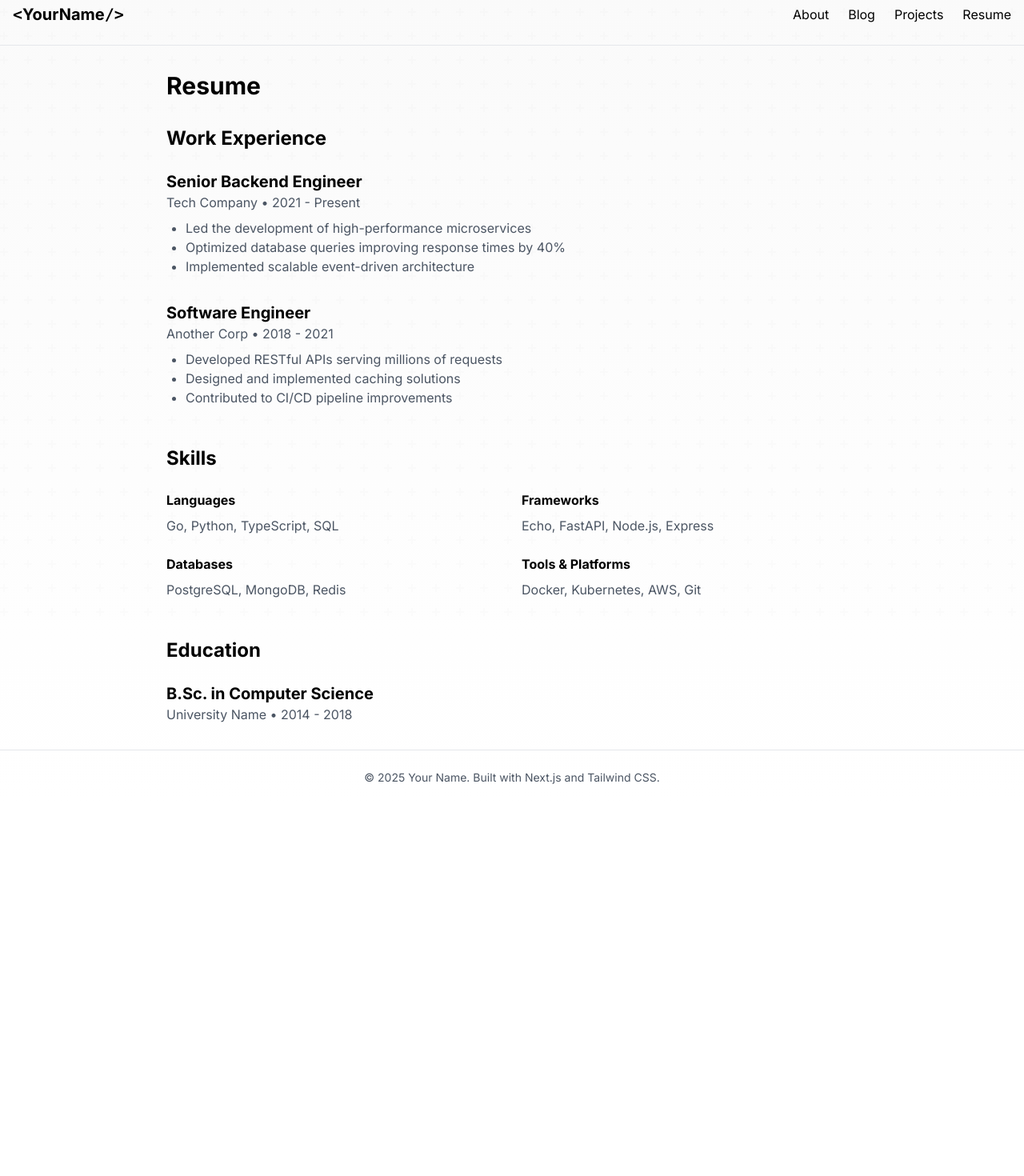
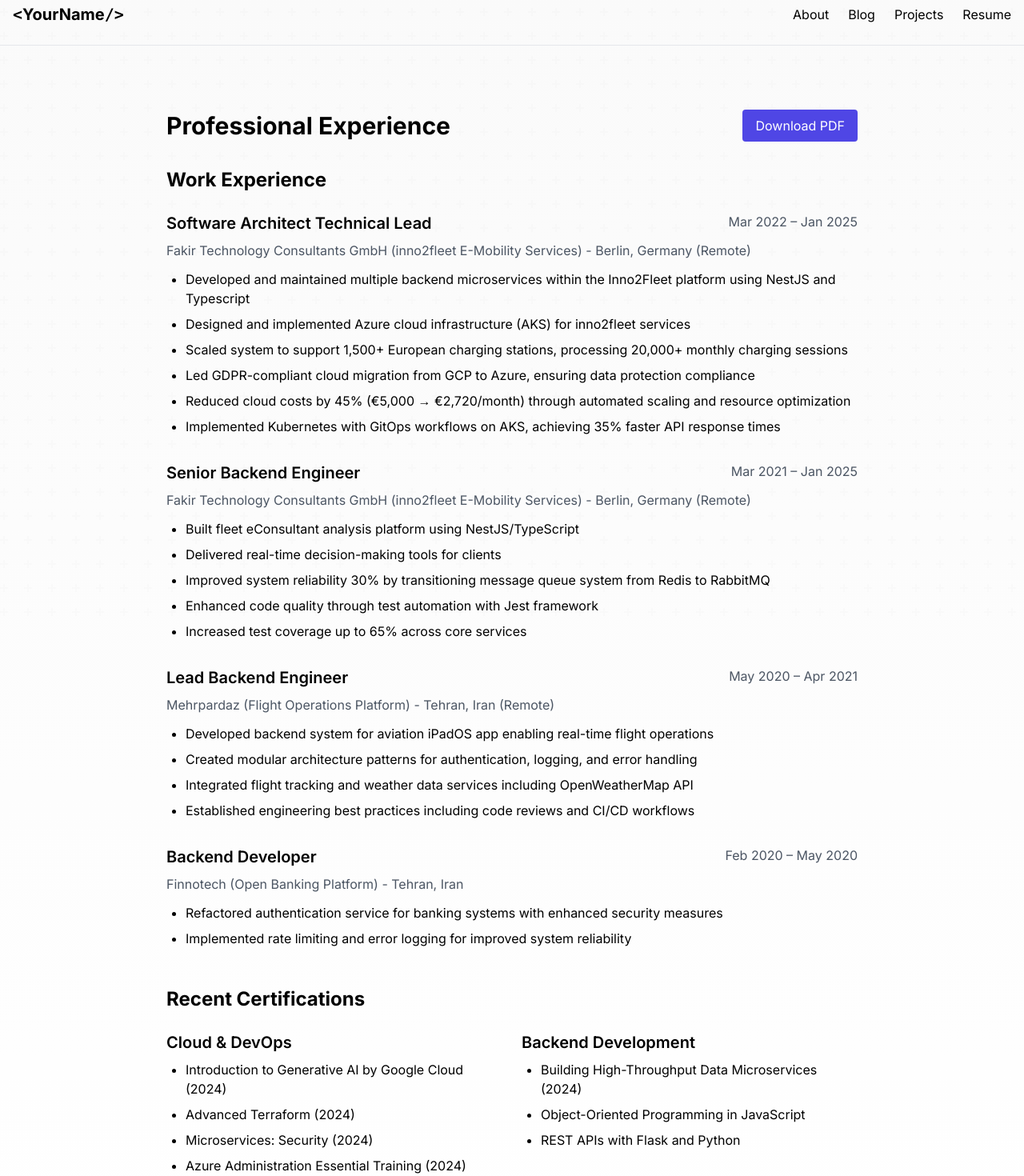
Before and after one commit to MRdevX/mrashidi.me, a Next.js app: page /resume in a window 1280 px wide. Shown: the part 20-1490 px from the top of the page at 80% size. Before the commit the page ends 1026 px from the top, so only its background shows below. Built offline with nearby package versions, Linux system fonts and the light colour scheme.

Commit message:
feat: update Home and About pages with new content and layout enhancements

```diff
--- a/src/app/about/page.tsx
+++ b/src/app/about/page.tsx
@@ -1,34 +1,64 @@
 export default function About() {
   return (
+    <div className="min-h-screen py-12">
       <div className="max-w-4xl mx-auto px-4">
         <h1 className="text-3xl font-bold mb-8">About Me</h1>
 
         <div className="prose dark:prose-invert max-w-none">
+          <section className="mb-12">
             <p className="text-lg mb-6">
-          Hi! I'm Mohammad Reza, a backend developer and software engineer with over 8 years of experience building scalable
-          applications and distributed systems.
+              Software Engineer with 9+ years of experience in scalable Backend Development, with a primary focus on Node.js
+              and TypeScript for the past 5+ years. Specialized in cloud native applications, microservices architecture, and
+              DevOps practices. Proven expertise in optimizing cloud infrastructure, improving system reliability, and
+              delivering high-impact solutions.
             </p>
+          </section>
 
-        <h2 className="text-2xl font-bold mt-8 mb-4">Background</h2>
-        <p className="mb-6">
-          I specialize in designing and implementing high-performance backend systems, with expertise in Go, Python, and
-          TypeScript. My experience includes working with microservices, cloud infrastructure, and database optimization.
-        </p>
+          <section className="mb-12">
+            <h2 className="text-2xl font-bold mb-6">Technical Expertise</h2>
 
-        <h2 className="text-2xl font-bold mt-8 mb-4">Technical Skills</h2>
-        <ul className="list-disc pl-6 mb-6">
-          <li>Backend Development: Go, Python, Node.js</li>
-          <li>Databases: PostgreSQL, MongoDB, Redis</li>
-          <li>Cloud & DevOps: AWS, Docker, Kubernetes</li>
-          <li>Web Technologies: REST APIs, GraphQL</li>
-          <li>Tools: Git, Linux, CI/CD</li>
+            <div className="grid grid-cols-1 md:grid-cols-2 gap-6">
+              <div>
+                <h3 className="text-xl font-semibold mb-3">Backend Development</h3>
+                <p>Node.js, TypeScript, NestJS, Express.js, RESTful APIs</p>
+              </div>
+
+              <div>
+                <h3 className="text-xl font-semibold mb-3">Cloud & DevOps</h3>
+                <p>Azure, Kubernetes, Docker, GitLab CI/CD, AWS, GCP, Terraform</p>
+              </div>
+
+              <div>
+                <h3 className="text-xl font-semibold mb-3">Architecture</h3>
+                <p>Microservices, Event-Driven Architecture, Domain-Driven Design (DDD)</p>
+              </div>
+
+              <div>
+                <h3 className="text-xl font-semibold mb-3">Databases</h3>
+                <p>PostgreSQL, MongoDB, Redis, TypeORM, Mongoose, Prisma</p>
+              </div>
+            </div>
+          </section>
+
+          <section className="mb-12">
+            <h2 className="text-2xl font-bold mb-6">Languages</h2>
+            <ul className="list-none grid grid-cols-1 md:grid-cols-2 gap-4">
+              <li>Persian - Native Proficiency</li>
+              <li>English - Fluent (C1)</li>
+              <li>German - Pre-Intermediate (A2)</li>
+              <li>Turkish - Elementary (A1)</li>
             </ul>
+          </section>
 
-        <h2 className="text-2xl font-bold mt-8 mb-4">Interests</h2>
-        <p className="mb-6">
-          Outside of coding, I enjoy contributing to open-source projects, writing technical articles, and staying up-to-date
-          with the latest developments in software engineering.
-        </p>
+          <section>
+            <h2 className="text-2xl font-bold mb-6">Education</h2>
+            <div>
+              <h3 className="text-xl font-semibold">B.Sc. in Computer Software Engineering</h3>
+              <p className="text-gray-600 dark:text-gray-400">Bu-Ali Sina University, Hamedan, Iran</p>
+              <p className="text-gray-600 dark:text-gray-400">Sep 2011 – Sep 2015</p>
+            </div>
+          </section>
+        </div>
       </div>
     </div>
   );
--- a/src/app/page.tsx
+++ b/src/app/page.tsx
@@ -4,9 +4,36 @@ export default function Home() {
   return (
     <div className="min-h-screen py-12">
       <div className="max-w-4xl mx-auto">
-        <div className="text-center mb-12">
-          <h1 className="text-4xl font-bold mb-4">Mohammad Reza Ashidi</h1>
-          <p className="text-xl text-gray-600 dark:text-gray-400">Backend Developer & Software Engineer</p>
+        <div className="text-center mb-8">
+          <h1 className="text-4xl font-bold mb-4">Mahdi Rashidi</h1>
+          <p className="text-xl text-gray-600 dark:text-gray-400 mb-2">
+            Senior Backend Engineer • Cloud & DevOps Practitioner
+          </p>
+          <p className="text-lg text-gray-500 dark:text-gray-500 mb-4">Istanbul, Turkey</p>
+          <div className="flex justify-center space-x-6 mb-6">
+            <a
+              href="mailto:m8rashidi@gmail.com"
+              className="text-gray-600 hover:text-indigo-500 dark:text-gray-400 dark:hover:text-indigo-400"
+            >
+              <span>📧 Email</span>
+            </a>
+            <a
+              href="https://github.com/mrdevx"
+              target="_blank"
+              rel="noopener noreferrer"
+              className="text-gray-600 hover:text-indigo-500 dark:text-gray-400 dark:hover:text-indigo-400"
+            >
+              <span>GitHub</span>
+            </a>
+            <a
+              href="https://linkedin.com/in/mrdevx"
+              target="_blank"
+              rel="noopener noreferrer"
+              className="text-gray-600 hover:text-indigo-500 dark:text-gray-400 dark:hover:text-indigo-400"
+            >
+              <span>LinkedIn</span>
+            </a>
+          </div>
         </div>
 
         <div className="grid grid-cols-1 md:grid-cols-2 gap-8 px-4">
@@ -15,7 +42,7 @@ export default function Home() {
             className="p-6 border border-gray-200 dark:border-gray-800 rounded-lg hover:border-indigo-500 dark:hover:border-indigo-500 transition-colors"
           >
             <h2 className="text-2xl font-bold mb-2">Projects →</h2>
-            <p className="text-gray-600 dark:text-gray-400">Check out my latest work and side projects</p>
+            <p className="text-gray-600 dark:text-gray-400">Cloud-native and scalable solutions I've built</p>
           </Link>
 
           <Link
@@ -23,7 +50,9 @@ export default function Home() {
             className="p-6 border border-gray-200 dark:border-gray-800 rounded-lg hover:border-indigo-500 dark:hover:border-indigo-500 transition-colors"
           >
             <h2 className="text-2xl font-bold mb-2">Blog →</h2>
-            <p className="text-gray-600 dark:text-gray-400">Technical articles and thoughts on software development</p>
+            <p className="text-gray-600 dark:text-gray-400">
+              Articles on backend development, cloud architecture, and DevOps
+            </p>
           </Link>
 
           <Link
@@ -31,7 +60,7 @@ export default function Home() {
             className="p-6 border border-gray-200 dark:border-gray-800 rounded-lg hover:border-indigo-500 dark:hover:border-indigo-500 transition-colors"
           >
             <h2 className="text-2xl font-bold mb-2">About →</h2>
-            <p className="text-gray-600 dark:text-gray-400">Learn more about my background and experience</p>
+            <p className="text-gray-600 dark:text-gray-400">9+ years of experience in scalable backend development</p>
           </Link>
 
           <Link
@@ -39,7 +68,7 @@ export default function Home() {
             className="p-6 border border-gray-200 dark:border-gray-800 rounded-lg hover:border-indigo-500 dark:hover:border-indigo-500 transition-colors"
           >
             <h2 className="text-2xl font-bold mb-2">Resume →</h2>
-            <p className="text-gray-600 dark:text-gray-400">View my professional experience and skills</p>
+            <p className="text-gray-600 dark:text-gray-400">My professional journey and technical expertise</p>
           </Link>
         </div>
       </div>
--- a/src/app/resume/page.tsx
+++ b/src/app/resume/page.tsx
@@ -1,68 +1,117 @@
 export default function Resume() {
   return (
+    <div className="min-h-screen py-12">
       <div className="max-w-4xl mx-auto px-4">
-      <h1 className="text-3xl font-bold mb-8">Resume</h1>
+        <div className="flex justify-between items-center mb-8">
+          <h1 className="text-3xl font-bold">Professional Experience</h1>
+          <a
+            href="/Mahdi_Rashidi_Resume.pdf"
+            className="px-4 py-2 bg-indigo-600 text-white rounded hover:bg-indigo-700 transition-colors"
+            target="_blank"
+          >
+            Download PDF
+          </a>
+        </div>
 
+        <div className="prose dark:prose-invert max-w-none">
           <section className="mb-12">
             <h2 className="text-2xl font-bold mb-6">Work Experience</h2>
 
-        <div className="space-y-8">
-          <div>
-            <h3 className="text-xl font-bold">Senior Backend Engineer</h3>
-            <p className="text-gray-600 dark:text-gray-400">Tech Company • 2021 - Present</p>
-            <ul className="list-disc pl-6 mt-2 text-gray-600 dark:text-gray-400">
-              <li>Led the development of high-performance microservices</li>
-              <li>Optimized database queries improving response times by 40%</li>
-              <li>Implemented scalable event-driven architecture</li>
+            <div className="mb-8">
+              <div className="flex justify-between items-start mb-2">
+                <h3 className="text-xl font-semibold">Software Architect Technical Lead</h3>
+                <span className="text-gray-600 dark:text-gray-400">Mar 2022 – Jan 2025</span>
+              </div>
+              <p className="text-gray-600 dark:text-gray-400 mb-3">
+                Fakir Technology Consultants GmbH (inno2fleet E-Mobility Services) - Berlin, Germany (Remote)
+              </p>
+              <ul className="list-disc pl-6 space-y-2">
+                <li>
+                  Developed and maintained multiple backend microservices within the Inno2Fleet platform using NestJS and
+                  Typescript
+                </li>
+                <li>Designed and implemented Azure cloud infrastructure (AKS) for inno2fleet services</li>
+                <li>
+                  Scaled system to support 1,500+ European charging stations, processing 20,000+ monthly charging sessions
+                </li>
+                <li>Led GDPR-compliant cloud migration from GCP to Azure, ensuring data protection compliance</li>
+                <li>
+                  Reduced cloud costs by 45% (€5,000 → €2,720/month) through automated scaling and resource optimization
+                </li>
+                <li>Implemented Kubernetes with GitOps workflows on AKS, achieving 35% faster API response times</li>
               </ul>
             </div>
 
+            <div className="mb-8">
+              <div className="flex justify-between items-start mb-2">
+                <h3 className="text-xl font-semibold">Senior Backend Engineer</h3>
+                <span className="text-gray-600 dark:text-gray-400">Mar 2021 – Jan 2025</span>
+              </div>
+              <p className="text-gray-600 dark:text-gray-400 mb-3">
+                Fakir Technology Consultants GmbH (inno2fleet E-Mobility Services) - Berlin, Germany (Remote)
+              </p>
+              <ul className="list-disc pl-6 space-y-2">
+                <li>Built fleet eConsultant analysis platform using NestJS/TypeScript</li>
+                <li>Delivered real-time decision-making tools for clients</li>
+                <li>Improved system reliability 30% by transitioning message queue system from Redis to RabbitMQ</li>
+                <li>Enhanced code quality through test automation with Jest framework</li>
+                <li>Increased test coverage up to 65% across core services</li>
+              </ul>
+            </div>
+
+            <div className="mb-8">
+              <div className="flex justify-between items-start mb-2">
+                <h3 className="text-xl font-semibold">Lead Backend Engineer</h3>
+                <span className="text-gray-600 dark:text-gray-400">May 2020 – Apr 2021</span>
+              </div>
+              <p className="text-gray-600 dark:text-gray-400 mb-3">
+                Mehrpardaz (Flight Operations Platform) - Tehran, Iran (Remote)
+              </p>
+              <ul className="list-disc pl-6 space-y-2">
+                <li>Developed backend system for aviation iPadOS app enabling real-time flight operations</li>
+                <li>Created modular architecture patterns for authentication, logging, and error handling</li>
+                <li>Integrated flight tracking and weather data services including OpenWeatherMap API</li>
+                <li>Established engineering best practices including code reviews and CI/CD workflows</li>
+              </ul>
+            </div>
+
+            <div className="mb-8">
+              <div className="flex justify-between items-start mb-2">
+                <h3 className="text-xl font-semibold">Backend Developer</h3>
+                <span className="text-gray-600 dark:text-gray-400">Feb 2020 – May 2020</span>
+              </div>
+              <p className="text-gray-600 dark:text-gray-400 mb-3">Finnotech (Open Banking Platform) - Tehran, Iran</p>
+              <ul className="list-disc pl-6 space-y-2">
+                <li>Refactored authentication service for banking systems with enhanced security measures</li>
+                <li>Implemented rate limiting and error logging for improved system reliability</li>
+              </ul>
+            </div>
+          </section>
+
+          <section className="mb-12">
+            <h2 className="text-2xl font-bold mb-6">Recent Certifications</h2>
+            <div className="grid grid-cols-1 md:grid-cols-2 gap-6">
               <div>
-            <h3 className="text-xl font-bold">Software Engineer</h3>
-            <p className="text-gray-600 dark:text-gray-400">Another Corp • 2018 - 2021</p>
-            <ul className="list-disc pl-6 mt-2 text-gray-600 dark:text-gray-400">
-              <li>Developed RESTful APIs serving millions of requests</li>
-              <li>Designed and implemented caching solutions</li>
-              <li>Contributed to CI/CD pipeline improvements</li>
+                <h3 className="text-xl font-semibold mb-2">Cloud & DevOps</h3>
+                <ul className="list-disc pl-6 space-y-2">
+                  <li>Introduction to Generative AI by Google Cloud (2024)</li>
+                  <li>Advanced Terraform (2024)</li>
+                  <li>Microservices: Security (2024)</li>
+                  <li>Azure Administration Essential Training (2024)</li>
+                </ul>
+              </div>
+              <div>
+                <h3 className="text-xl font-semibold mb-2">Backend Development</h3>
+                <ul className="list-disc pl-6 space-y-2">
+                  <li>Building High-Throughput Data Microservices (2024)</li>
+                  <li>Object-Oriented Programming in JavaScript</li>
+                  <li>REST APIs with Flask and Python</li>
                 </ul>
               </div>
             </div>
           </section>
-
-      <section className="mb-12">
-        <h2 className="text-2xl font-bold mb-6">Skills</h2>
-
-        <div className="grid grid-cols-1 md:grid-cols-2 gap-6">
-          <div>
-            <h3 className="font-bold mb-2">Languages</h3>
-            <p className="text-gray-600 dark:text-gray-400">Go, Python, TypeScript, SQL</p>
-          </div>
-
-          <div>
-            <h3 className="font-bold mb-2">Frameworks</h3>
-            <p className="text-gray-600 dark:text-gray-400">Echo, FastAPI, Node.js, Express</p>
-          </div>
-
-          <div>
-            <h3 className="font-bold mb-2">Databases</h3>
-            <p className="text-gray-600 dark:text-gray-400">PostgreSQL, MongoDB, Redis</p>
-          </div>
-
-          <div>
-            <h3 className="font-bold mb-2">Tools & Platforms</h3>
-            <p className="text-gray-600 dark:text-gray-400">Docker, Kubernetes, AWS, Git</p>
         </div>
       </div>
-      </section>
-
-      <section>
-        <h2 className="text-2xl font-bold mb-6">Education</h2>
-
-        <div>
-          <h3 className="text-xl font-bold">B.Sc. in Computer Science</h3>
-          <p className="text-gray-600 dark:text-gray-400">University Name • 2014 - 2018</p>
-        </div>
-      </section>
     </div>
   );
 }
```
Lines whose indentation alone changed are shown as unchanged.
